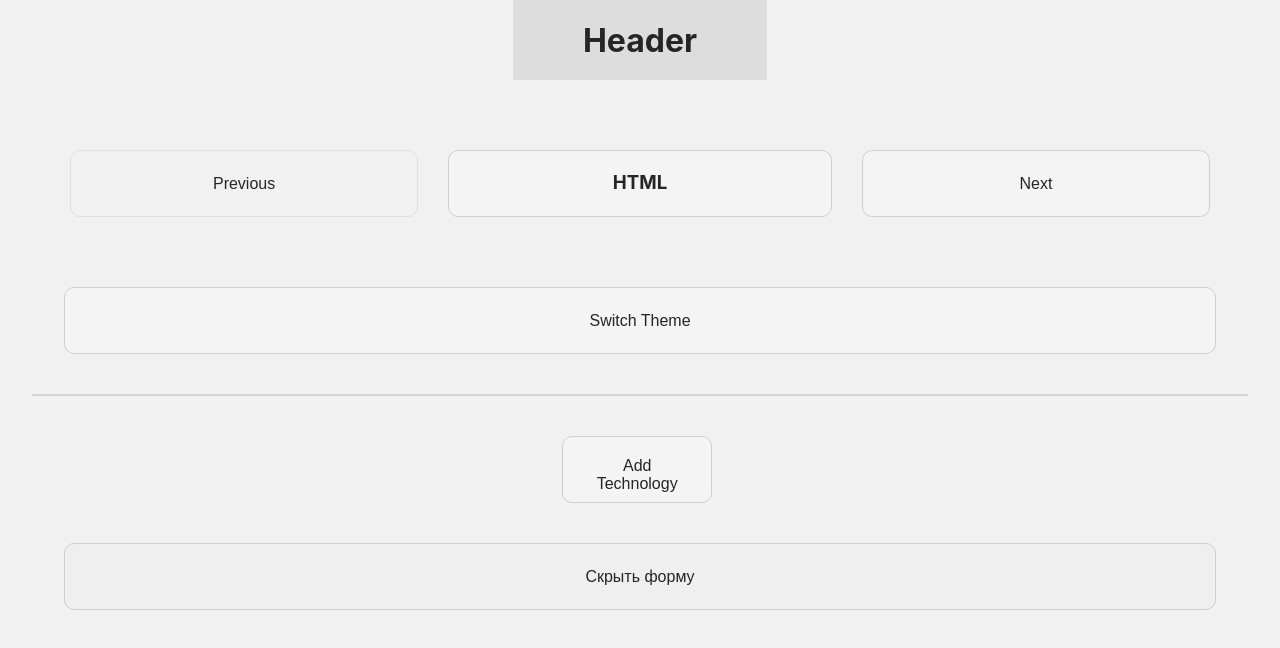
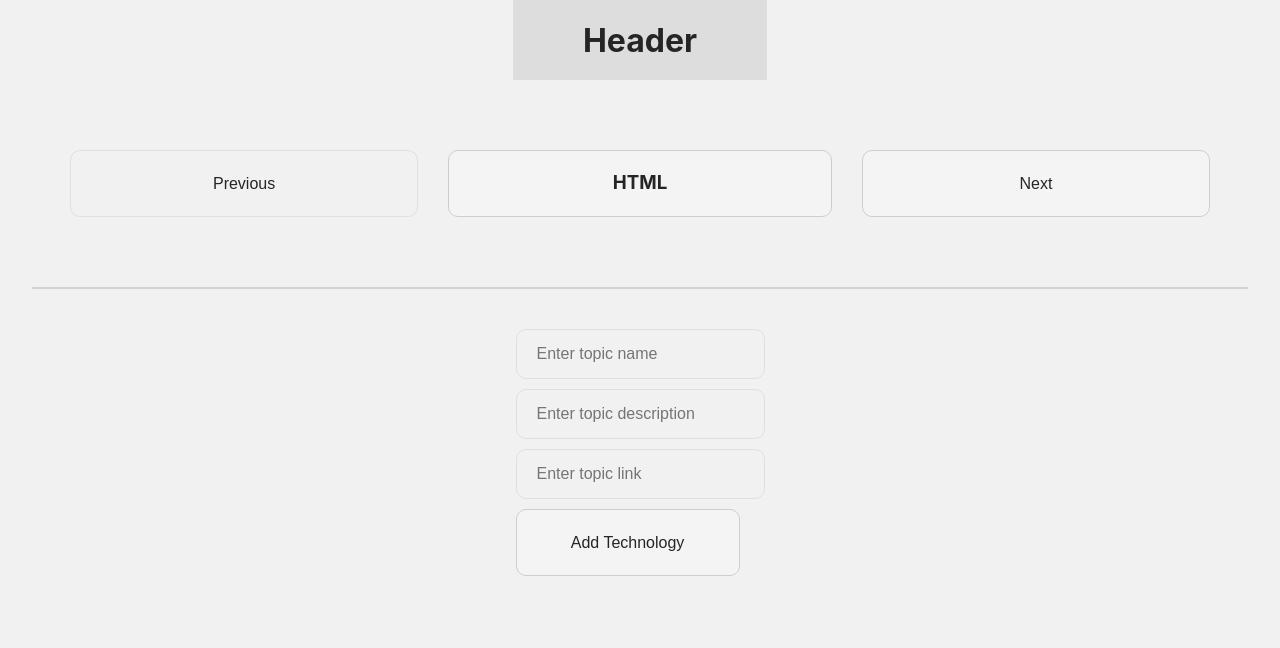
Before and after one commit to mari1647iv/demo-menu, a React (Create React App) app: page / in a window 1280 px wide. Shown: the top 648 px of the page. Built offline with nearby package versions, Linux system fonts and the light colour scheme; the HTML template or start-up script is replaced by a standard one.

Commit message:
quick fixes

```diff
--- a/src/App.js
+++ b/src/App.js
@@ -6,7 +6,6 @@ import { topics } from "./constants";
 
 function App() {
   let [isLight, switchTheme] = useState(true)
-  let [isFormVisible, setIsFormVisible] = useState(false)
   let [data, setData] = useState(topics)
 
   return (
@@ -15,14 +14,8 @@ function App() {
         <h1>Header</h1>
       </header>
       <Display data={data} isLight={isLight}/>
-      <button className={isLight ? "light" : "dark"} onClick={() => { switchTheme(!isLight) }}>Switch Theme</button>
-      {
-          <>
-            <hr style={{width: "95%", border: "1px solid lightgrey"}}/>
-            <Form isLight={isLight} />
-            <button onClick={()=>{setIsFormVisible(!isFormVisible)}}>Скрыть форму</button>
-          </>
-      }
+      <hr style={{width: "95%", border: "1px solid lightgrey"}}/>
+      <Form isLight={isLight} />
     </div >
   );
 }
--- a/src/components/Form/Form.js
+++ b/src/components/Form/Form.js
@@ -2,38 +2,18 @@ import { useReducer } from "react";
 
 function Form({isLight}) {
 
-  function formDataReducer(state, updatedData) {
-    if (!!updatedData
-      && ((!updatedData.hasOwnProperty("name")) || (updatedData.name.length>0))
-      && ((!updatedData.hasOwnProperty("description")) || (updatedData.description?.length>0))
-      && ((!updatedData.hasOwnProperty("link")) || (updatedData.link?.length>0))
-    ) {
-      let newstate = Object.assign(state, updatedData)
-      return newstate
-    }
-    return state
-  }
-
-  const [ formdata, setformdata ] = useReducer(formDataReducer, {
-    name: "Name",
-    description: "Description",
-    link: "Link"
-  })
-
-  function changeEventHandler(event) {
-    let tempdata = {}
-    tempdata[event.target.name] = event.target.value
-    setformdata(tempdata)
-  }
-
-  console.log(formdata)
+  const formdata = [
+    ["name", ""],
+    ["description", ""],
+    ["link", ""]
+  ]
 
   return (
     <div className={(isLight ? "light" : "dark")}>
       <form onSubmit={(e)=>{e.preventDefault()}}>
         {
           Array.from(formdata).map((field)=>(
-            <input type="text" placeholder={"Enter topic "+field[0]} name={field[0]} value={field[1]} onChange={changeEventHandler}/>
+            <input type="text" placeholder={"Enter topic "+field[0]} name={field[0]} value={field[1]}/>
           ))
         }
         <button className={isLight ? "light" : "dark"} type='submit' onClick={()=>{}} >Add Technology</button>
```
